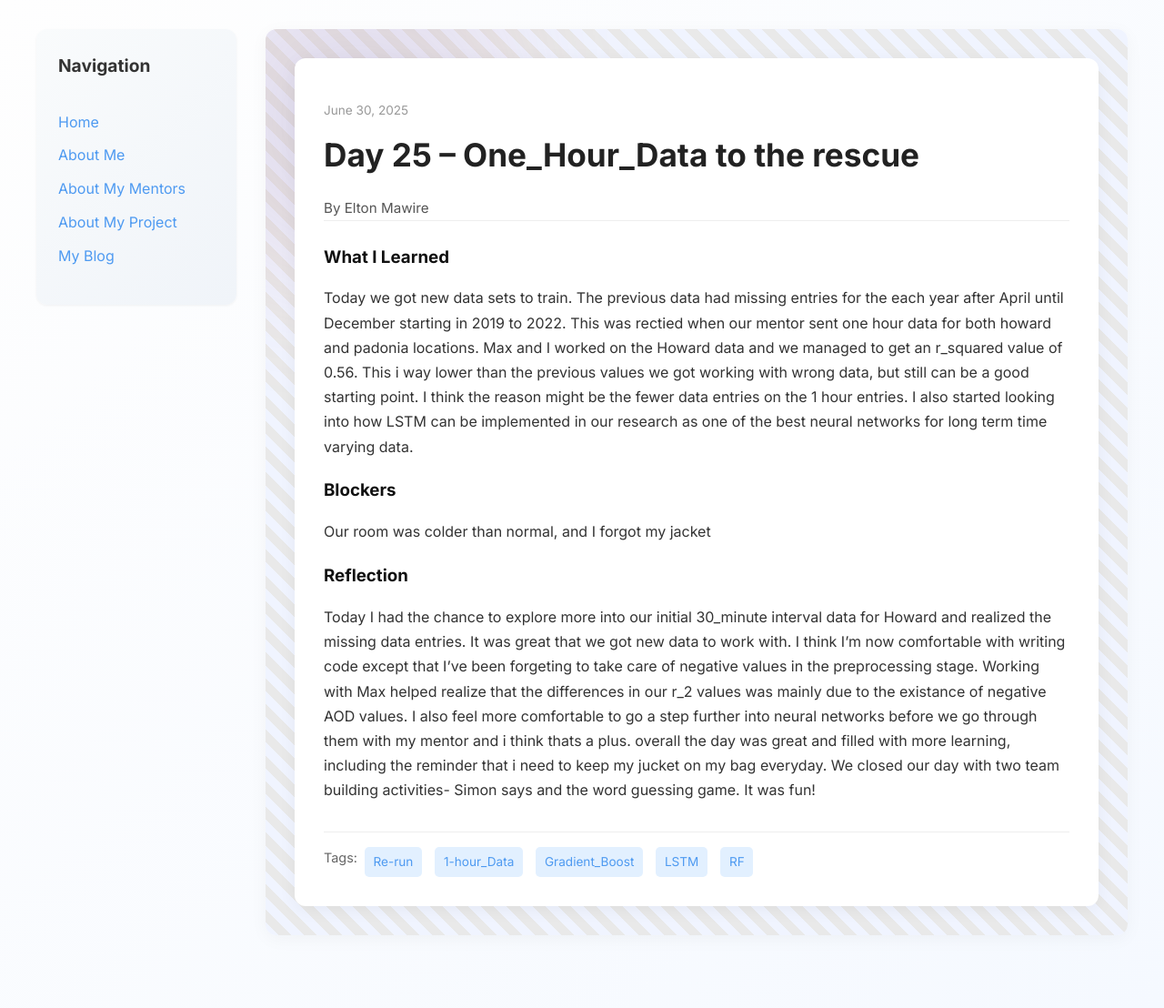
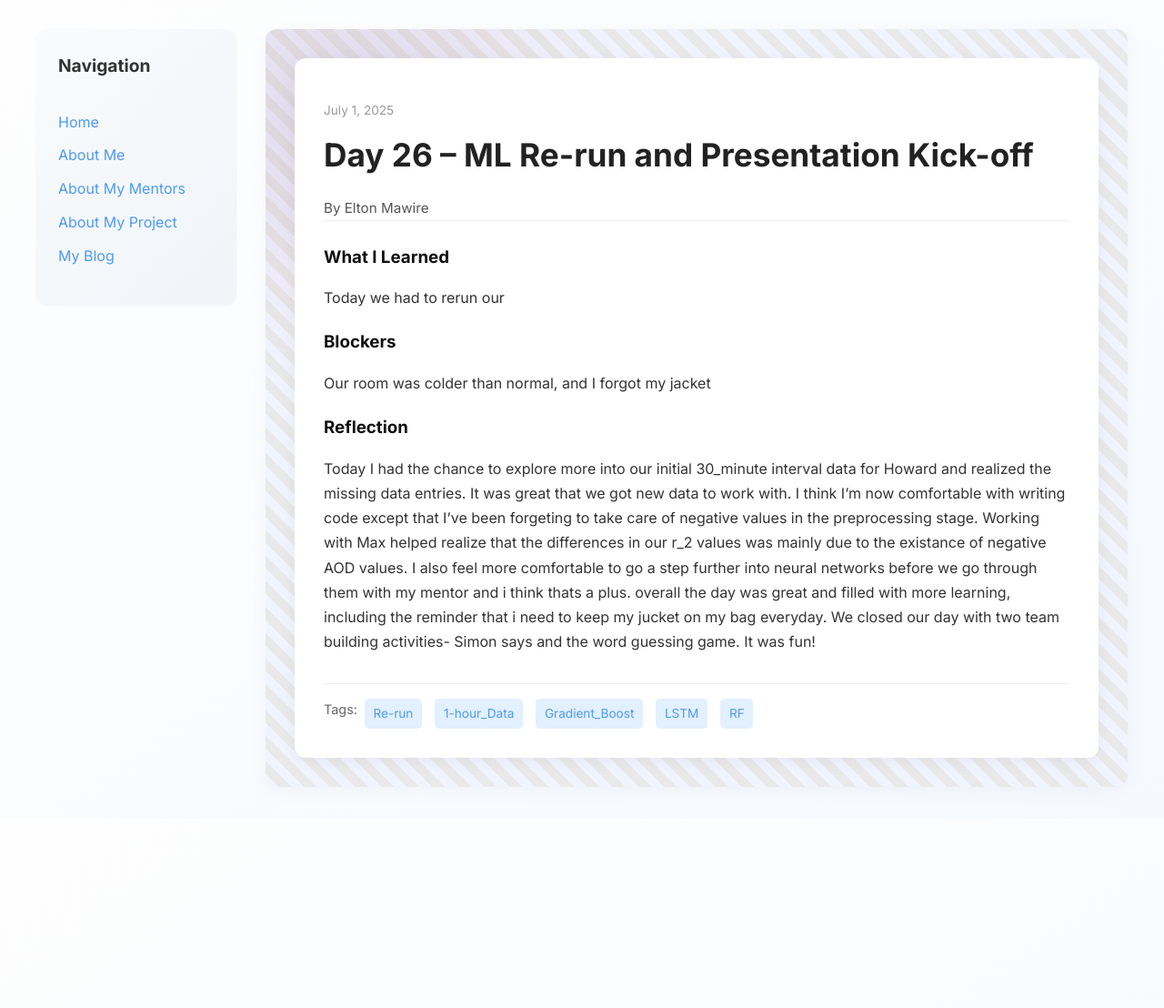
Before and after one commit to Nginga/Nginga.github.io, a Jekyll site: the page built from _posts/2025-06-27-day-26.md, in a window 1280 px wide. Shown: the whole page at 91% size. Built offline with Jekyll 4.4.1, drawn with Linux system fonts in a browser that asks for light colours; after the commit the page ends 900 px from its top, so only the background shows below that.

Commit message:
Update 2025-06-27-day-26.md

```diff
--- a/_posts/2025-06-27-day-26.md
+++ b/_posts/2025-06-27-day-26.md
@@ -1,14 +1,13 @@
 ---
 layout: post
-title: "Day 25 – One_Hour_Data to the rescue"
-date: 2025-06-30
+title: "Day 26 – ML Re-run and Presentation Kick-off"
+date: 2025-07-01
 author: Elton Mawire
-permalink: /day25.html
+permalink: /day26.html
 tags: ["Re-run", "1-hour_Data", "Gradient_Boost", "LSTM", "RF"]
 
 what_i_learned: |
-  Today we got new data sets to train. The previous data had missing entries for the each year after April until December starting in 2019 to 2022. This was rectied when our mentor sent one hour data for both howard and padonia locations. Max and I worked on the Howard data and we managed to get an r_squared value of 0.56. This i way lower than the previous values we got working with wrong data, but still can be a good starting point. I think the reason might be the fewer data entries on the 1 hour entries. I also started looking into how LSTM can be implemented in our research as one of the best neural networks for long term time varying data.
-
+  Today we had to rerun our
 blockers: |
   Our room was colder than normal, and I forgot my jacket
 
```
